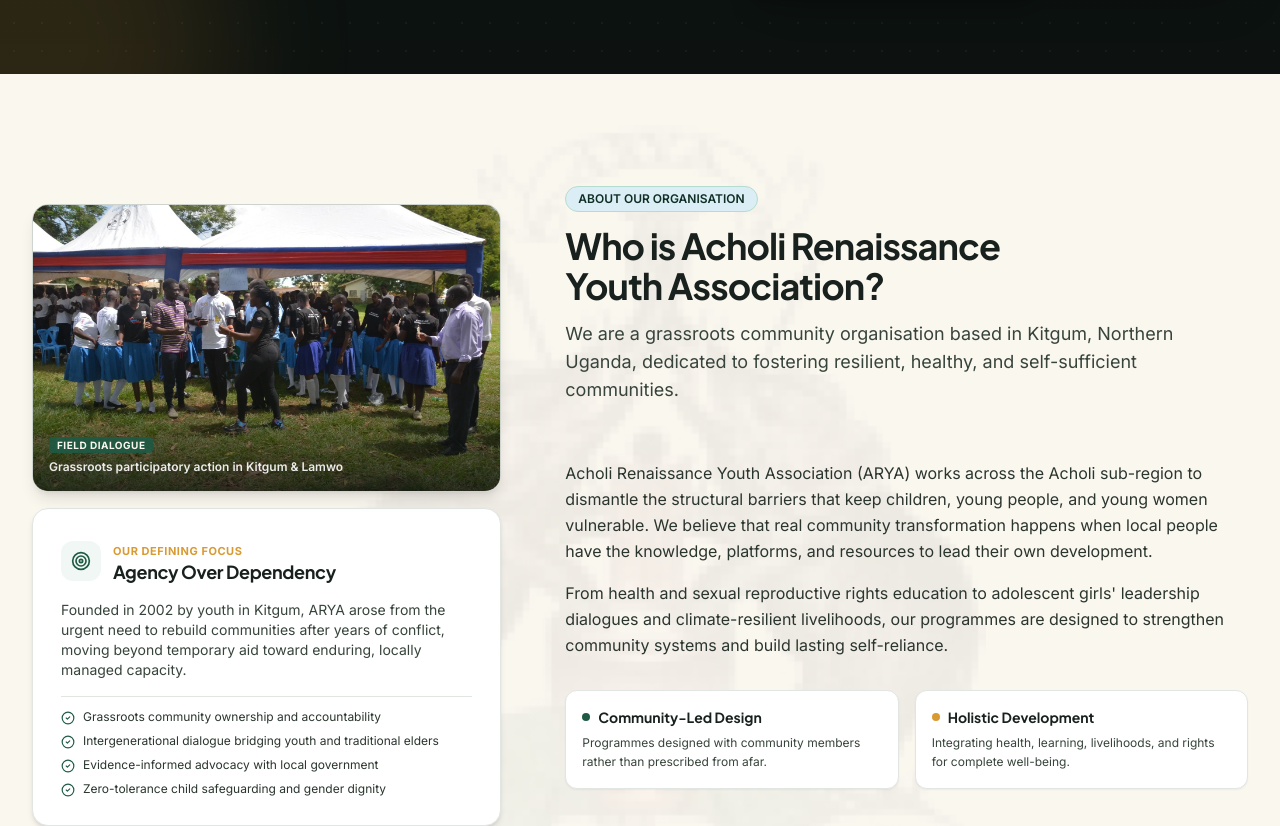
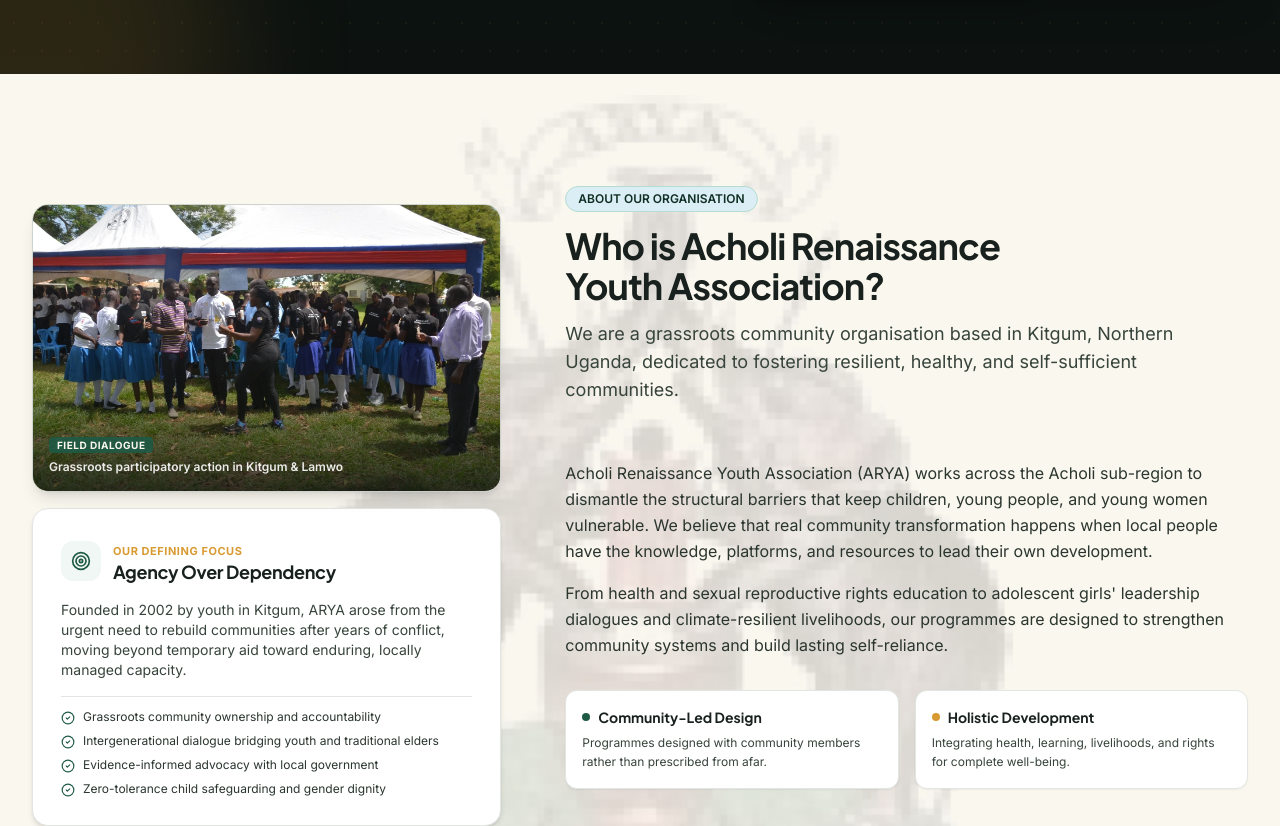
Before and after one commit to Robin142-alt/arya-uganda, a Next.js app: page / in a window 1280 px wide. Shown: the part 829-1655 px from the top of the page. Built offline with nearby package versions, Linux system fonts and the light colour scheme.

Commit message:
style: increase watermark opacity and presence for clear visibility across WhoWeAre section

```diff
--- a/src/components/home/WhoWeAre.tsx
+++ b/src/components/home/WhoWeAre.tsx
@@ -7,9 +7,9 @@
 export default function WhoWeAre() {
   return (
     <section className="py-20 md:py-28 bg-arya-ivory border-b border-arya-charcoal-100 relative overflow-hidden">
-      {/* Official ARYA Crest Watermark Background for the section */}
+      {/* Official ARYA Crest Watermark Background (Distinct, clearly visible watermark) */}
       <div
-        className="absolute left-1/2 top-1/2 -translate-x-1/2 -translate-y-1/2 w-[340px] h-[340px] sm:w-[500px] sm:h-[500px] md:w-[650px] md:h-[650px] lg:w-[780px] lg:h-[780px] opacity-[0.065] pointer-events-none select-none z-0"
+        className="absolute left-1/2 top-1/2 -translate-x-1/2 -translate-y-1/2 w-[360px] h-[360px] sm:w-[520px] sm:h-[520px] md:w-[680px] md:h-[680px] lg:w-[840px] lg:h-[840px] opacity-[0.18] pointer-events-none select-none z-0"
         aria-hidden="true"
       >
         <Image
@@ -17,6 +17,7 @@
           alt=""
           fill
           className="object-contain"
+          priority
         />
       </div>
 
```
